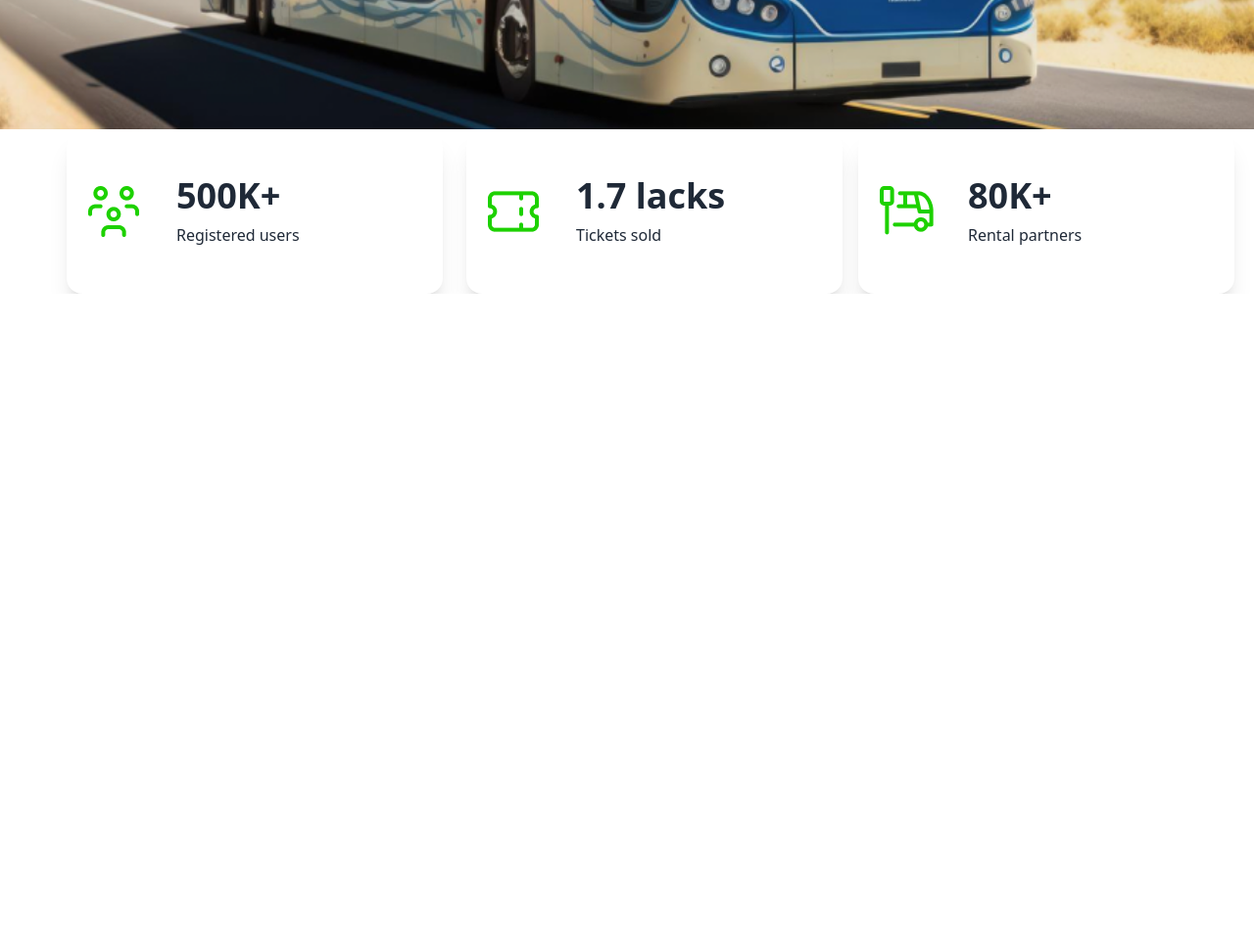
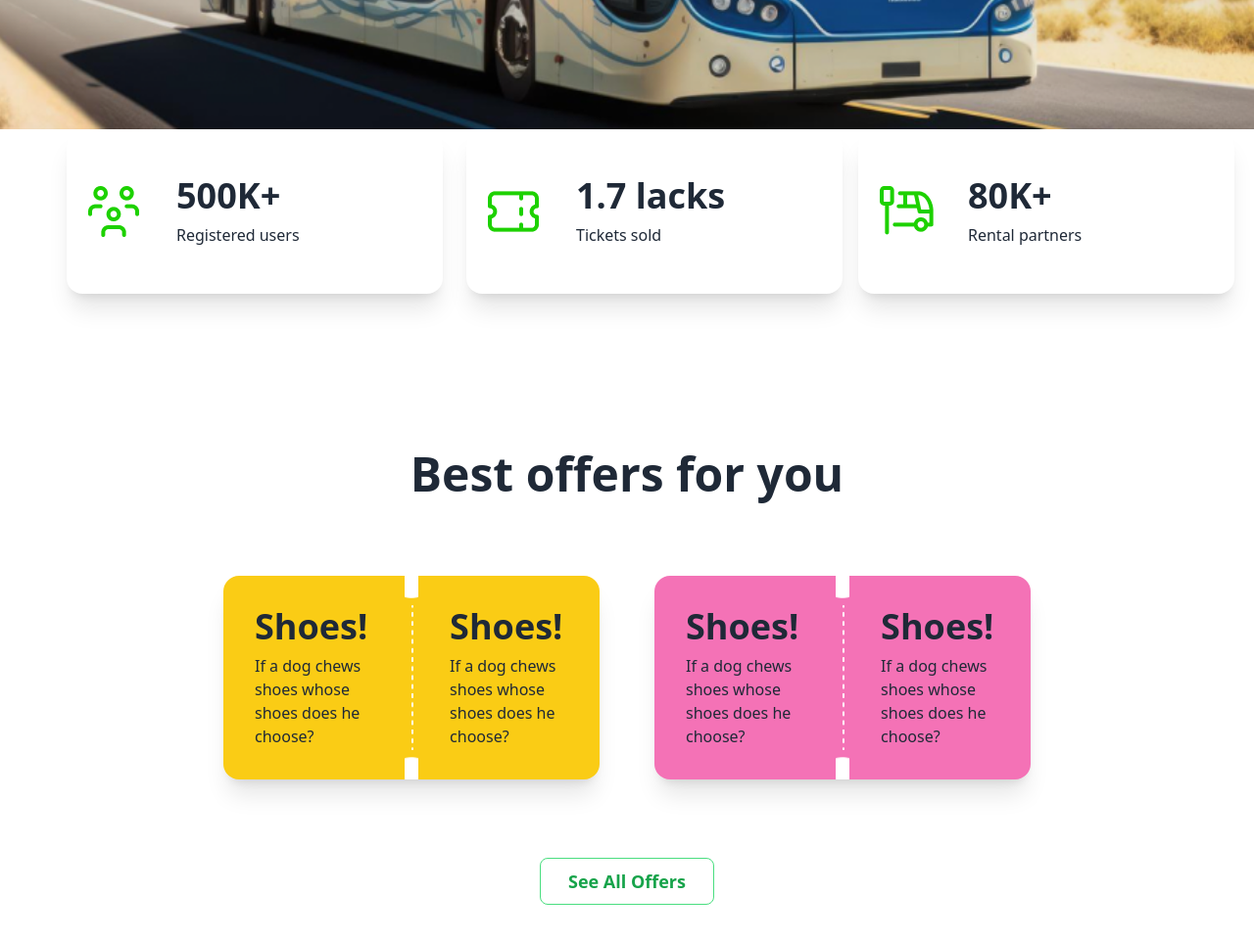
Before and after one commit to baizid20/smart-ticketing-assignment-5, a plain HTML site: page index.html in a window 1280 px wide. Shown: the part 736-1698 px from the top of the page at 98% size. Before the commit the page ends 1036 px from the top, so only its background shows below. Drawn offline with nearby package versions, Linux system fonts and the light colour scheme.

Commit message:
added qupon section

```diff
--- a/index.html
+++ b/index.html
@@ -100,7 +100,7 @@
         </section>
         <!-- card -->
         <section >
-
+            <!-- somoy pele pore card ta tik kore bg te add kore debo -->
             <div class="flex flex-row ml-10 space-x-4 justify-center">
                 <!-- card 1 -->
                 <div class="card w-96 bg-base-100 shadow-xl card p-4 mx-2 flex-row-reverse ">
@@ -128,7 +128,38 @@
                   </div>
             </div>
         </section>
+        <section class="justify-center">
+            <div class="text-5xl font-bold justify-center text-center mt-40 mb-20">Best offers for you</div>
+            <div class="flex justify-center">
+                <div class="card w-96 bg-base-100 shadow-xl mr-14 flex-row bg-yellow-400">
+                    <div class="card-body">
+                      <h2 class="card-title text-4xl font-bold">Shoes!</h2>
+                      <p>If a dog chews shoes whose shoes does he choose?</p>
+                    </div>
+                    <figure><img src="images/cupon-devider.png" alt="qupon" class="h-full w-full object-cover"/></figure>
+                    <div class="card-body">
+                        <h2 class="card-title text-4xl font-bold">Shoes!</h2>
+                        <p>If a dog chews shoes whose shoes does he choose?</p>
+                      </div>
+                  </div>
+                  <div class="card w-96 bg-base-100 shadow-xl flex-row bg-pink-400">
+                    <div class="card-body">
+                      <h2 class="card-title text-4xl font-bold">Shoes!</h2>
+                      <p>If a dog chews shoes whose shoes does he choose?</p>
+                    </div>
+                    <figure><img src="images/cupon-devider.png" alt="qupon" class="h-full w-full object-cover"/></figure>
+                    <div class="card-body">
+                        <h2 class="card-title text-4xl font-bold">Shoes!</h2>
+                        <p>If a dog chews shoes whose shoes does he choose?</p>
+                      </div>
+                  </div>
+            </div>
+             <div class="justify-center" >
+               <button
+                class="btn btn-outline btn-green-100 text-green-600 border-green-400  font-bold flex text-center space-x-2 px-7  hover:bg-green-400 hover:text-white text-lg mx-auto mt-20 mb-40">See All Offers </button>
 
+             </div>
+        </section>
 
 
 </body>
```
